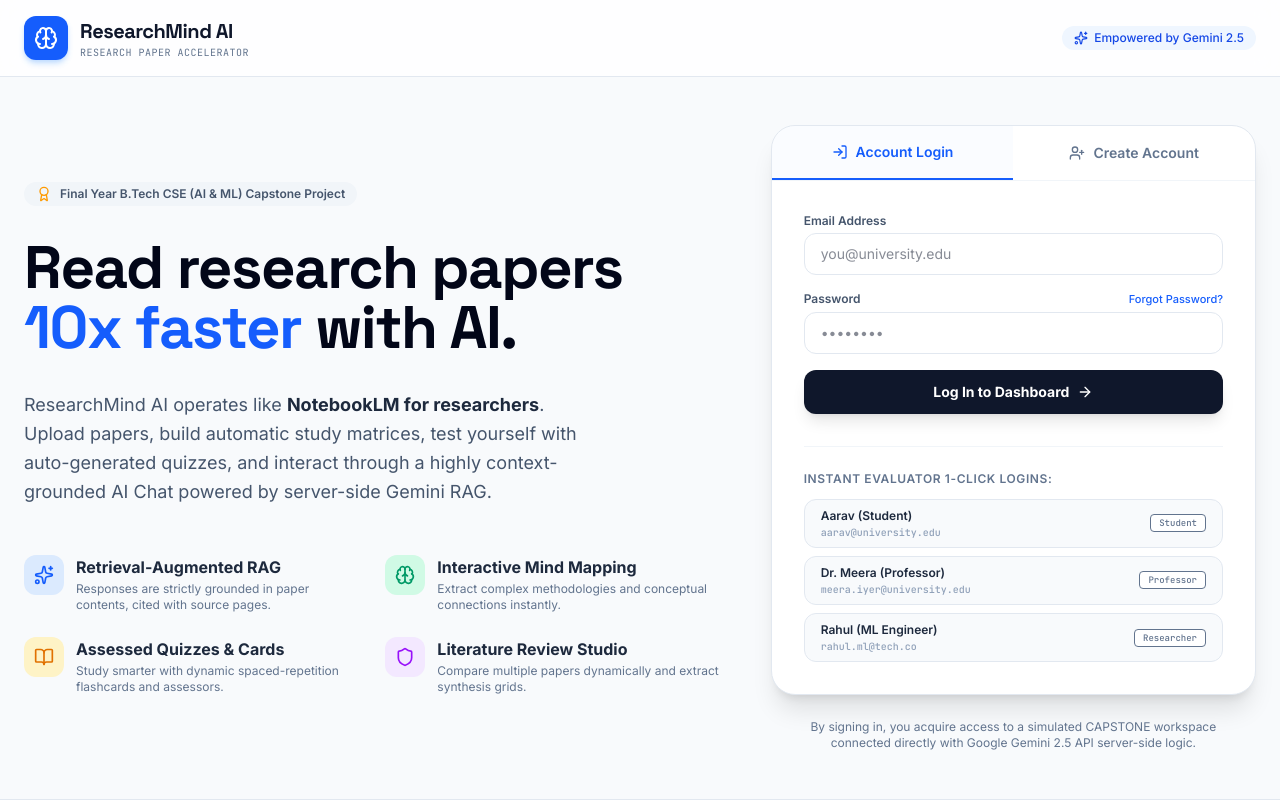
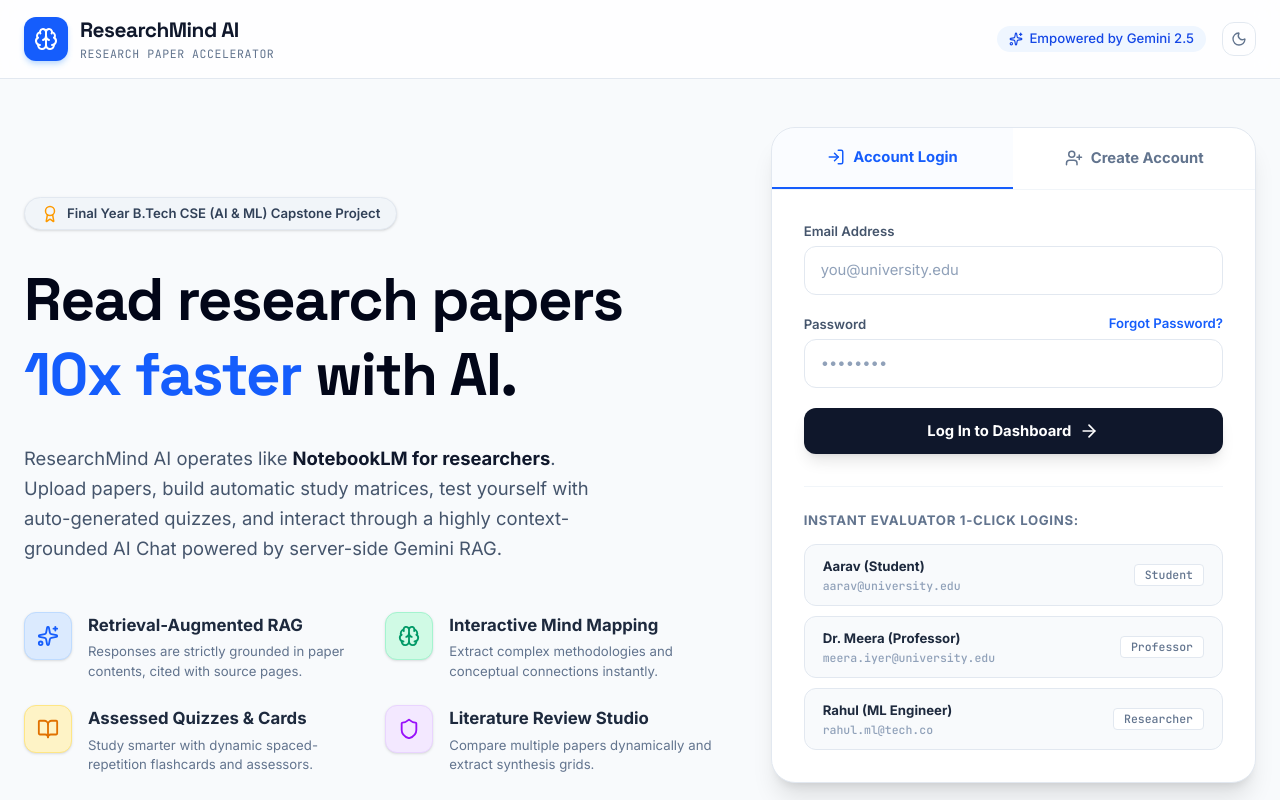
Before and after one commit to saileshchikkam/AI_Research_Paper_Accelerator, a React (Vite) app: page / in a window 1280 px wide. Shown: the top 800 px of the page. Built offline with nearby package versions, Linux system fonts and the light colour scheme.

Commit message:
feat(ui): implement dark mode and refine typography
Added dark mode support to the landing page and applied global typography enhancements to improve readability and scale across the application.

```diff
--- a/src/components/LandingPage.tsx
+++ b/src/components/LandingPage.tsx
@@ -1,12 +1,14 @@
 import React, { useState } from 'react';
-import { BookOpen, Sparkles, Brain, Award, Shield, ArrowRight, LogIn, UserPlus } from 'lucide-react';
+import { BookOpen, Sparkles, Brain, Award, Shield, ArrowRight, LogIn, UserPlus, Sun, Moon } from 'lucide-react';
 import { User } from '../types';
+import { useTheme } from '../ThemeContext';
 
 interface LandingPageProps {
   onLoginSuccess: (user: User) => void;
 }
 
 export default function LandingPage({ onLoginSuccess }: LandingPageProps) {
+  const { theme, toggleTheme } = useTheme();
   const [isLoginTab, setIsLoginTab] = useState(true);
   const [email, setEmail] = useState('');
   const [password, setPassword] = useState('');
@@ -130,84 +132,92 @@
   };
 
   return (
-    <div className="min-h-screen bg-slate-50 text-slate-900 font-sans flex flex-col justify-between" id="landing_page_root">
+    <div className="min-h-screen bg-slate-50 dark:bg-slate-950 text-slate-900 dark:text-slate-100 font-sans flex flex-col justify-between transition-colors duration-300" id="landing_page_root">
       {/* Top Header Navigation */}
-      <header className="border-b border-slate-200 bg-white/80 backdrop-blur-md sticky top-0 z-50 px-6 py-4 flex items-center justify-between" id="landing_header">
+      <header className="border-b border-slate-200 dark:border-slate-800 bg-white/80 dark:bg-slate-900/80 backdrop-blur-md sticky top-0 z-50 px-6 py-4 flex items-center justify-between" id="landing_header">
         <div className="flex items-center gap-3">
           <div className="bg-blue-600 text-white p-2.5 rounded-xl shadow-md shadow-blue-200 flex items-center justify-center">
             <Brain className="w-6 h-6" />
           </div>
-          <div>
-            <h1 className="font-display font-bold text-xl tracking-tight text-slate-900">ResearchMind AI</h1>
-            <p className="text-[10px] text-slate-500 font-mono tracking-wider uppercase">Research Paper Accelerator</p>
+          <div className="text-left">
+            <h1 className="font-display font-bold text-xl tracking-tight text-slate-900 dark:text-white">ResearchMind AI</h1>
+            <p className="text-[10px] text-slate-500 dark:text-slate-400 font-mono tracking-wider uppercase">Research Paper Accelerator</p>
           </div>
         </div>
         <div className="flex items-center gap-4">
-          <span className="hidden md:inline-flex items-center gap-1.5 px-3 py-1 rounded-full bg-blue-50 text-xs font-medium text-blue-700">
+          <span className="hidden md:inline-flex items-center gap-1.5 px-3 py-1 rounded-full bg-blue-50 dark:bg-blue-950/40 text-xs font-medium text-blue-700 dark:text-blue-300">
             <Sparkles className="w-3.5 h-3.5" />
             Empowered by Gemini 2.5
           </span>
+          <button
+            onClick={toggleTheme}
+            className="p-1.5 sm:p-2 text-slate-500 hover:text-blue-600 hover:bg-slate-100 dark:text-slate-400 dark:hover:text-amber-400 dark:hover:bg-slate-800 rounded-xl transition-all shrink-0 cursor-pointer border border-slate-200 dark:border-slate-800"
+            id="theme_toggle_landing"
+            title={theme === 'light' ? "Switch to Dark Mode" : "Switch to Light Mode"}
+          >
+            {theme === 'light' ? <Moon className="w-4 h-4" /> : <Sun className="w-4 h-4 text-amber-500 animate-pulse" />}
+          </button>
         </div>
       </header>
 
       {/* Hero Body Content */}
       <main className="flex-1 max-w-7xl mx-auto px-6 py-12 grid grid-cols-1 lg:grid-cols-12 gap-12 items-center" id="landing_main">
         {/* Left column: Brand messaging */}
-        <div className="lg:col-span-7 space-y-8 text-left" id="landing_marketing_pane">
-          <div className="inline-flex items-center gap-2 px-3 py-1 rounded-full bg-slate-100 text-slate-600 text-xs font-semibold">
-            <Award className="w-4 h-4 text-amber-500" />
+        <div className="lg:col-span-7 space-y-8 text-left animate-fade-in" id="landing_marketing_pane">
+          <div className="inline-flex items-center gap-2 px-4 py-1.5 rounded-full bg-slate-100 dark:bg-slate-800 text-slate-700 dark:text-slate-200 text-xs sm:text-sm font-semibold border border-slate-200 dark:border-slate-700 shadow-sm">
+            <Award className="w-4.5 h-4.5 text-amber-500 shrink-0" />
             Final Year B.Tech CSE (AI & ML) Capstone Project
           </div>
 
-          <h2 className="font-display font-extrabold text-4xl sm:text-5xl lg:text-6xl text-slate-950 tracking-tight leading-none">
-            Read research papers <span className="text-blue-600 relative inline-block">10x faster</span> with AI.
+          <h2 className="font-display font-extrabold text-4xl sm:text-5xl lg:text-6xl text-slate-950 dark:text-white tracking-tight leading-tight">
+            Read research papers <span className="text-blue-600 dark:text-blue-400 relative inline-block">10x faster</span> with AI.
           </h2>
 
-          <p className="text-lg text-slate-600 max-w-xl leading-relaxed">
-            ResearchMind AI operates like <strong className="text-slate-800">NotebookLM for researchers</strong>.
+          <p className="text-lg sm:text-xl text-slate-600 dark:text-slate-300 max-w-xl leading-relaxed font-normal">
+            ResearchMind AI operates like <strong className="text-slate-900 dark:text-slate-100 font-bold">NotebookLM for researchers</strong>.
             Upload papers, build automatic study matrices, test yourself with auto-generated quizzes,
             and interact through a highly context-grounded AI Chat powered by server-side Gemini RAG.
           </p>
 
           {/* SaaS Core Highlights Grid */}
           <div className="grid grid-cols-1 sm:grid-cols-2 gap-6 pt-4" id="landing_features_grid">
-            <div className="flex gap-3">
-              <div className="bg-blue-100 text-blue-600 p-2 h-10 w-10 rounded-xl flex items-center justify-center shrink-0">
-                <Sparkles className="w-5 h-5" />
+            <div className="flex gap-4">
+              <div className="bg-blue-100 dark:bg-blue-950/40 text-blue-600 dark:text-blue-400 p-2.5 h-12 w-12 rounded-xl flex items-center justify-center shrink-0 shadow-sm border border-blue-200 dark:border-blue-900/50">
+                <Sparkles className="w-5.5 h-5.5" />
               </div>
               <div>
-                <h4 className="font-bold text-slate-800">Retrieval-Augmented RAG</h4>
-                <p className="text-xs text-slate-500 mt-0.5">Responses are strictly grounded in paper contents, cited with source pages.</p>
+                <h4 className="text-base sm:text-lg font-bold text-slate-800 dark:text-slate-200">Retrieval-Augmented RAG</h4>
+                <p className="text-xs sm:text-sm text-slate-500 dark:text-slate-400 mt-1 leading-normal">Responses are strictly grounded in paper contents, cited with source pages.</p>
               </div>
             </div>
 
-            <div className="flex gap-3">
-              <div className="bg-emerald-100 text-emerald-600 p-2 h-10 w-10 rounded-xl flex items-center justify-center shrink-0">
-                <Brain className="w-5 h-5" />
+            <div className="flex gap-4">
+              <div className="bg-emerald-100 dark:bg-emerald-950/40 text-emerald-600 dark:text-emerald-400 p-2.5 h-12 w-12 rounded-xl flex items-center justify-center shrink-0 shadow-sm border border-emerald-200 dark:border-emerald-900/50">
+                <Brain className="w-5.5 h-5.5" />
               </div>
               <div>
-                <h4 className="font-bold text-slate-800">Interactive Mind Mapping</h4>
-                <p className="text-xs text-slate-500 mt-0.5">Extract complex methodologies and conceptual connections instantly.</p>
+                <h4 className="text-base sm:text-lg font-bold text-slate-800 dark:text-slate-200">Interactive Mind Mapping</h4>
+                <p className="text-xs sm:text-sm text-slate-500 dark:text-slate-400 mt-1 leading-normal">Extract complex methodologies and conceptual connections instantly.</p>
               </div>
             </div>
 
-            <div className="flex gap-3">
-              <div className="bg-amber-100 text-amber-600 p-2 h-10 w-10 rounded-xl flex items-center justify-center shrink-0">
-                <BookOpen className="w-5 h-5" />
+            <div className="flex gap-4">
+              <div className="bg-amber-100 dark:bg-amber-950/40 text-amber-600 dark:text-amber-400 p-2.5 h-12 w-12 rounded-xl flex items-center justify-center shrink-0 shadow-sm border border-amber-200 dark:border-amber-900/50">
+                <BookOpen className="w-5.5 h-5.5" />
               </div>
               <div>
-                <h4 className="font-bold text-slate-800">Assessed Quizzes & Cards</h4>
-                <p className="text-xs text-slate-500 mt-0.5">Study smarter with dynamic spaced-repetition flashcards and assessors.</p>
+                <h4 className="text-base sm:text-lg font-bold text-slate-800 dark:text-slate-200">Assessed Quizzes & Cards</h4>
+                <p className="text-xs sm:text-sm text-slate-500 dark:text-slate-400 mt-1 leading-normal">Study smarter with dynamic spaced-repetition flashcards and assessors.</p>
               </div>
             </div>
 
-            <div className="flex gap-3">
-              <div className="bg-purple-100 text-purple-600 p-2 h-10 w-10 rounded-xl flex items-center justify-center shrink-0">
-                <Shield className="w-5 h-5" />
+            <div className="flex gap-4">
+              <div className="bg-purple-100 dark:bg-purple-950/40 text-purple-600 dark:text-purple-400 p-2.5 h-12 w-12 rounded-xl flex items-center justify-center shrink-0 shadow-sm border border-purple-200 dark:border-purple-900/50">
+                <Shield className="w-5.5 h-5.5" />
               </div>
               <div>
-                <h4 className="font-bold text-slate-800">Literature Review Studio</h4>
-                <p className="text-xs text-slate-500 mt-0.5">Compare multiple papers dynamically and extract synthesis grids.</p>
+                <h4 className="text-base sm:text-lg font-bold text-slate-800 dark:text-slate-200">Literature Review Studio</h4>
+                <p className="text-xs sm:text-sm text-slate-500 dark:text-slate-400 mt-1 leading-normal">Compare multiple papers dynamically and extract synthesis grids.</p>
               </div>
             </div>
           </div>
@@ -215,60 +225,60 @@
 
         {/* Right column: Login / Register card & Quick seed buttons */}
         <div className="lg:col-span-5 w-full flex flex-col gap-6" id="landing_form_pane">
-          <div className="bg-white rounded-3xl border border-slate-200 shadow-xl overflow-hidden">
+          <div className="bg-white dark:bg-slate-900 rounded-3xl border border-slate-200 dark:border-slate-800 shadow-xl overflow-hidden transition-all duration-300">
             {/* Tab selection */}
-            <div className="flex border-b border-slate-100">
+            <div className="flex border-b border-slate-100 dark:border-slate-800">
               <button
                 onClick={() => { setIsLoginTab(true); setError(''); }}
-                className={`flex-1 py-4 text-center font-semibold text-sm transition-colors flex items-center justify-center gap-2 ${isLoginTab ? 'text-blue-600 bg-blue-50/30 border-b-2 border-blue-600' : 'text-slate-500 hover:text-slate-800'}`}
+                className={`flex-1 py-4.5 text-center font-bold text-sm sm:text-base transition-all flex items-center justify-center gap-2 cursor-pointer ${isLoginTab ? 'text-blue-600 dark:text-blue-400 bg-blue-50/30 dark:bg-blue-950/10 border-b-2 border-blue-600 dark:border-blue-400 font-extrabold' : 'text-slate-500 dark:text-slate-400 hover:text-slate-800 dark:hover:text-slate-200'}`}
                 id="tab_login"
               >
-                <LogIn className="w-4 h-4" />
+                <LogIn className="w-4 h-4 sm:w-4.5 sm:h-4.5" />
                 Account Login
               </button>
               <button
                 onClick={() => { setIsLoginTab(false); setError(''); }}
-                className={`flex-1 py-4 text-center font-semibold text-sm transition-colors flex items-center justify-center gap-2 ${!isLoginTab ? 'text-blue-600 bg-blue-50/30 border-b-2 border-blue-600' : 'text-slate-500 hover:text-slate-800'}`}
+                className={`flex-1 py-4.5 text-center font-bold text-sm sm:text-base transition-all flex items-center justify-center gap-2 cursor-pointer ${!isLoginTab ? 'text-blue-600 dark:text-blue-400 bg-blue-50/30 dark:bg-blue-950/10 border-b-2 border-blue-600 dark:border-blue-400 font-extrabold' : 'text-slate-500 dark:text-slate-400 hover:text-slate-800 dark:hover:text-slate-200'}`}
                 id="tab_register"
               >
-                <UserPlus className="w-4 h-4" />
+                <UserPlus className="w-4 h-4 sm:w-4.5 sm:h-4.5" />
                 Create Account
               </button>
             </div>
 
             <div className="p-8">
               {error && (
-                <div className="mb-4 p-3 bg-red-50 border border-red-200 text-red-700 rounded-xl text-xs font-medium">
+                <div className="mb-4 p-3.5 bg-red-50 dark:bg-red-950/20 border border-red-200 dark:border-red-900/40 text-red-700 dark:text-red-400 rounded-xl text-xs sm:text-sm font-medium">
                   {error}
                 </div>
               )}
 
               {successMessage && (
-                <div className="mb-4 p-3 bg-emerald-50 border border-emerald-200 text-emerald-700 rounded-xl text-xs font-medium">
+                <div className="mb-4 p-3.5 bg-emerald-50 dark:bg-emerald-950/20 border border-emerald-200 dark:border-emerald-900/40 text-emerald-700 dark:text-emerald-400 rounded-xl text-xs sm:text-sm font-medium">
                   {successMessage}
                 </div>
               )}
 
-              <form onSubmit={handleSubmit} className="space-y-4">
+              <form onSubmit={handleSubmit} className="space-y-5">
                 {!isLoginTab && (
                   <>
                     <div>
-                      <label className="block text-xs font-semibold text-slate-600 mb-1">Full Name</label>
+                      <label className="block text-xs sm:text-sm font-semibold text-slate-600 dark:text-slate-350 mb-1.5">Full Name</label>
                       <input
                         type="text"
                         value={name}
                         onChange={e => setName(e.target.value)}
                         placeholder="e.g. Rahul Patel"
-                        className="w-full px-4 py-2.5 rounded-xl border border-slate-200 text-sm focus:outline-none focus:ring-2 focus:ring-blue-500"
+                        className="w-full px-4 py-3 rounded-xl border border-slate-200 dark:border-slate-700 bg-white dark:bg-slate-850 text-sm sm:text-base text-slate-900 dark:text-slate-100 placeholder-slate-400 dark:placeholder-slate-500 focus:outline-none focus:ring-2 focus:ring-blue-500 transition-all"
                         id="reg_name_input"
                       />
                     </div>
                     <div>
-                      <label className="block text-xs font-semibold text-slate-600 mb-1">Your Role / Field</label>
+                      <label className="block text-xs sm:text-sm font-semibold text-slate-600 dark:text-slate-350 mb-1.5">Your Role / Field</label>
                       <select
                         value={role}
                         onChange={e => setRole(e.target.value as any)}
-                        className="w-full px-4 py-2.5 rounded-xl border border-slate-200 text-sm focus:outline-none focus:ring-2 focus:ring-blue-500"
+                        className="w-full px-4 py-3 rounded-xl border border-slate-200 dark:border-slate-700 bg-white dark:bg-slate-850 text-sm sm:text-base text-slate-900 dark:text-slate-100 focus:outline-none focus:ring-2 focus:ring-blue-500 transition-all cursor-pointer"
                         id="reg_role_select"
                       >
                         <option value="student">Undergraduate / PG Student</option>
@@ -281,26 +291,26 @@
                 )}
 
                 <div>
-                  <label className="block text-xs font-semibold text-slate-600 mb-1">Email Address</label>
+                  <label className="block text-xs sm:text-sm font-semibold text-slate-600 dark:text-slate-350 mb-1.5">Email Address</label>
                   <input
                     type="email"
                     value={email}
                     onChange={e => setEmail(e.target.value)}
                     placeholder="you@university.edu"
-                    className="w-full px-4 py-2.5 rounded-xl border border-slate-200 text-sm focus:outline-none focus:ring-2 focus:ring-blue-500"
+                    className="w-full px-4 py-3 rounded-xl border border-slate-200 dark:border-slate-700 bg-white dark:bg-slate-850 text-sm sm:text-base text-slate-900 dark:text-slate-100 placeholder-slate-400 dark:placeholder-slate-500 focus:outline-none focus:ring-2 focus:ring-blue-500 transition-all"
                     required
                     id="email_input"
                   />
                 </div>
 
                 <div>
-                  <div className="flex justify-between items-center mb-1">
-                    <label className="block text-xs font-semibold text-slate-600">Password</label>
+                  <div className="flex justify-between items-center mb-1.5">
+                    <label className="block text-xs sm:text-sm font-semibold text-slate-600 dark:text-slate-350">Password</label>
                     {isLoginTab && (
                       <button
                         type="button"
                         onClick={handleForgotPassword}
-                        className="text-[11px] text-blue-600 hover:underline focus:outline-none font-medium"
+                        className="text-xs text-blue-600 dark:text-blue-400 hover:underline focus:outline-none font-semibold cursor-pointer"
                       >
                         Forgot Password?
                       </button>
@@ -311,7 +321,7 @@
                     value={password}
                     onChange={e => setPassword(e.target.value)}
                     placeholder="••••••••"
-                    className="w-full px-4 py-2.5 rounded-xl border border-slate-200 text-sm focus:outline-none focus:ring-2 focus:ring-blue-500"
+                    className="w-full px-4 py-3 rounded-xl border border-slate-200 dark:border-slate-700 bg-white dark:bg-slate-850 text-sm sm:text-base text-slate-900 dark:text-slate-100 placeholder-slate-400 dark:placeholder-slate-500 focus:outline-none focus:ring-2 focus:ring-blue-500 transition-all"
                     required
                     id="password_input"
                   />
@@ -320,33 +330,33 @@
                 <button
                   type="submit"
                   disabled={loading}
-                  className="w-full mt-2 bg-slate-900 hover:bg-slate-800 text-white font-bold py-3 px-4 rounded-xl shadow-lg transition-colors flex items-center justify-center gap-2 text-sm disabled:opacity-50 disabled:cursor-not-allowed"
+                  className="w-full mt-3 bg-slate-900 hover:bg-slate-850 dark:bg-slate-800 dark:hover:bg-slate-700 text-white font-bold py-3 px-4 rounded-xl shadow-lg hover:shadow-xl transition-all flex items-center justify-center gap-2 text-sm sm:text-base disabled:opacity-50 disabled:cursor-not-allowed cursor-pointer"
                   id="submit_auth_btn"
                 >
                   {loading ? 'Authenticating...' : isLoginTab ? 'Log In to Dashboard' : 'Generate Free License'}
-                  <ArrowRight className="w-4 h-4" />
+                  <ArrowRight className="w-4 h-4 sm:w-5 sm:h-5" />
                 </button>
               </form>
 
               {/* Instant 1-Click login seeds */}
-              <div className="mt-8 pt-6 border-t border-slate-100" id="instant_login_container">
-                <h4 className="text-xs font-semibold text-slate-500 uppercase tracking-wider mb-3">
+              <div className="mt-8 pt-6 border-t border-slate-100 dark:border-slate-800" id="instant_login_container">
+                <h4 className="text-xs sm:text-sm font-bold text-slate-500 dark:text-slate-400 uppercase tracking-wider mb-3.5">
                   Instant Evaluator 1-Click Logins:
                 </h4>
-                <div className="grid grid-cols-1 gap-2">
+                <div className="grid grid-cols-1 gap-2.5">
                   {seedAccounts.map((acc, idx) => (
                     <button
                       key={idx}
                       onClick={() => handleSeedLogin(acc.email)}
                       disabled={loading}
-                      className="w-full px-4 py-2 bg-slate-50 hover:bg-blue-50 hover:text-blue-700 text-left rounded-xl text-xs font-medium border border-slate-200 hover:border-blue-200 transition-all flex items-center justify-between"
+                      className="w-full px-4.5 py-3 bg-slate-50 dark:bg-slate-800/40 hover:bg-blue-50/50 dark:hover:bg-blue-950/20 text-slate-800 dark:text-slate-200 hover:text-blue-700 dark:hover:text-blue-400 text-left rounded-xl text-xs sm:text-sm font-medium border border-slate-200 dark:border-slate-700 hover:border-blue-200 dark:hover:border-blue-800/80 transition-all flex items-center justify-between cursor-pointer"
                       id={`seed_login_btn_${idx}`}
                     >
-                      <div className="flex flex-col">
-                        <span className="font-semibold text-slate-800">{acc.name}</span>
-                        <span className="text-[10px] text-slate-400 font-mono mt-0.5">{acc.email}</span>
+                      <div className="flex flex-col text-left">
+                        <span className="font-bold text-slate-800 dark:text-slate-200">{acc.name}</span>
+                        <span className="text-[10px] sm:text-xs text-slate-400 dark:text-slate-500 font-mono mt-0.5">{acc.email}</span>
                       </div>
-                      <span className="px-2 py-0.5 rounded bg-white text-[9px] font-mono border text-slate-500">
+                      <span className="px-2.5 py-0.5 rounded bg-white dark:bg-slate-900 text-[10px] font-mono border border-slate-200 dark:border-slate-750 text-slate-500 dark:text-slate-400">
                         {acc.role}
                       </span>
                     </button>
@@ -356,14 +366,14 @@
             </div>
           </div>
 
-          <div className="text-center text-xs text-slate-500 px-4" id="landing_footer_credits">
+          <div className="text-center text-xs sm:text-sm text-slate-500 dark:text-slate-400 px-4" id="landing_footer_credits">
             By signing in, you acquire access to a simulated CAPSTONE workspace connected directly with Google Gemini 2.5 API server-side logic.
           </div>
         </div>
       </main>
 
       {/* Footer copyright */}
-      <footer className="border-t border-slate-200 bg-white py-6 px-6 text-center text-xs text-slate-400 font-mono" id="landing_copyright_footer">
+      <footer className="border-t border-slate-200 dark:border-slate-800 bg-white dark:bg-slate-900 py-6 px-6 text-center text-xs sm:text-sm text-slate-400 dark:text-slate-500 font-mono" id="landing_copyright_footer">
         © 2026 ResearchMind AI. Developed under capstone CSE program rules. All content indexes strictly sandboxed.
       </footer>
     </div>
--- a/src/index.css
+++ b/src/index.css
@@ -335,3 +335,44 @@
 .dark .text-red-600 { color: #f87171 !important; }
 .dark .border-red-100 { border-color: rgba(239, 68, 68, 0.15) !important; }
 .dark .bg-red-50 { background-color: rgba(239, 68, 68, 0.1) !important; }
+
+/* ====================================================
+   GLOBAL TYPOGRAPHY ENHANCEMENT & SCALE RULES
+   ==================================================== */
+body {
+  font-size: 15px;
+}
+
+/* Balance micro labels and utility details */
+.text-\[8px\] {
+  font-size: 9.5px !important;
+}
+.text-\[9px\] {
+  font-size: 10.5px !important;
+}
+.text-\[10px\] {
+  font-size: 11.5px !important;
+}
+.text-xs {
+  font-size: 0.825rem !important; /* ~13.2px */
+}
+.text-sm {
+  font-size: 0.925rem !important; /* ~14.8px */
+}
+.text-base {
+  font-size: 1.05rem !important; /* ~16.8px */
+}
+.text-lg {
+  font-size: 1.15rem !important; /* ~18.4px */
+}
+.text-xl {
+  font-size: 1.3rem !important; /* ~20.8px */
+}
+.text-2xl {
+  font-size: 1.6rem !important; /* ~25.6px */
+}
+
+/* Ensure inputs, selects, and textareas are comfortable */
+input, select, textarea {
+  font-size: 0.925rem !important; /* ~14.8px */
+}
```
